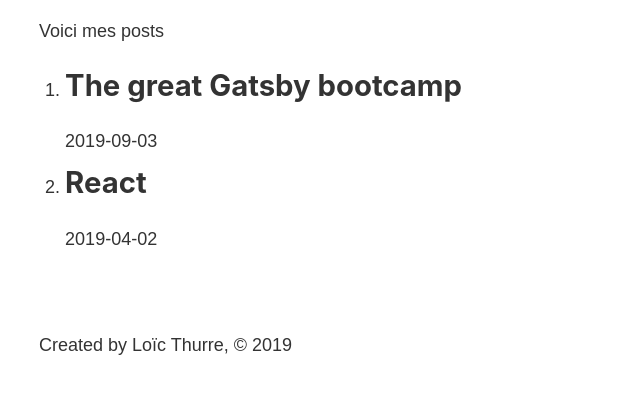
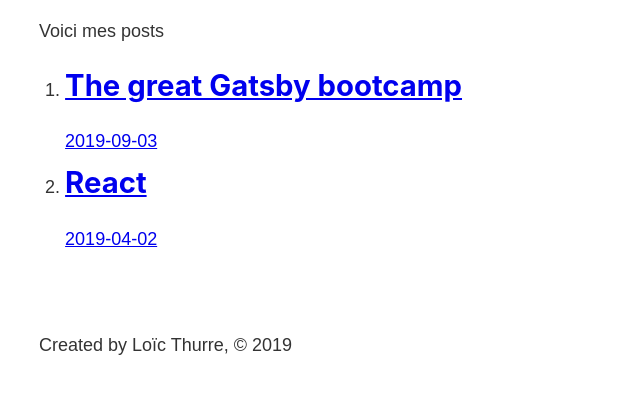
Before and after one commit to LCthur/gatsby-bootcamp, a Gatsby site: page /blog in a window 1280 px wide. Shown: the part 398-792 px from the top of the page, without its empty margins (244-884 px from the left). Built offline with nearby package versions, Linux system fonts and the light colour scheme; Gatsby itself is replaced by a stand-in of ours.

Commit message:
dynamically set links with slug

```diff
--- a/src/pages/blog.js
+++ b/src/pages/blog.js
@@ -1,5 +1,5 @@
 import React from 'react'
-import { graphql, useStaticQuery } from 'gatsby'
+import { graphql, useStaticQuery, Link } from 'gatsby'
 
 import Layout from '../components/layout'
 
@@ -14,21 +14,28 @@
                             title
                             date
                         }
+                        fields {
+                            slug
+                        }
                     }
                 }
             }
         }
     `)
+
     return(
         <Layout>
             <h1>Blog</h1>
             <p>Voici mes posts</p>
             <ol>
                 {data.allMarkdownRemark.edges.map((edge) => {
+                    console.log(edge.node.fields.slug)
                     return(
                         <li>
-                            <h2 key={edge.node.frontmatter.title}>{edge.node.frontmatter.title}</h2>
-                            <p>{edge.node.frontmatter.date}</p>
+                            <Link to={`blog/${edge.node.fields.slug}`}>
+                                <h2 key={edge.node.frontmatter.title}>{edge.node.frontmatter.title}</h2>
+                                <p>{edge.node.frontmatter.date}</p>
+                            </Link>
                         </li>
                     );
                 })}
```
